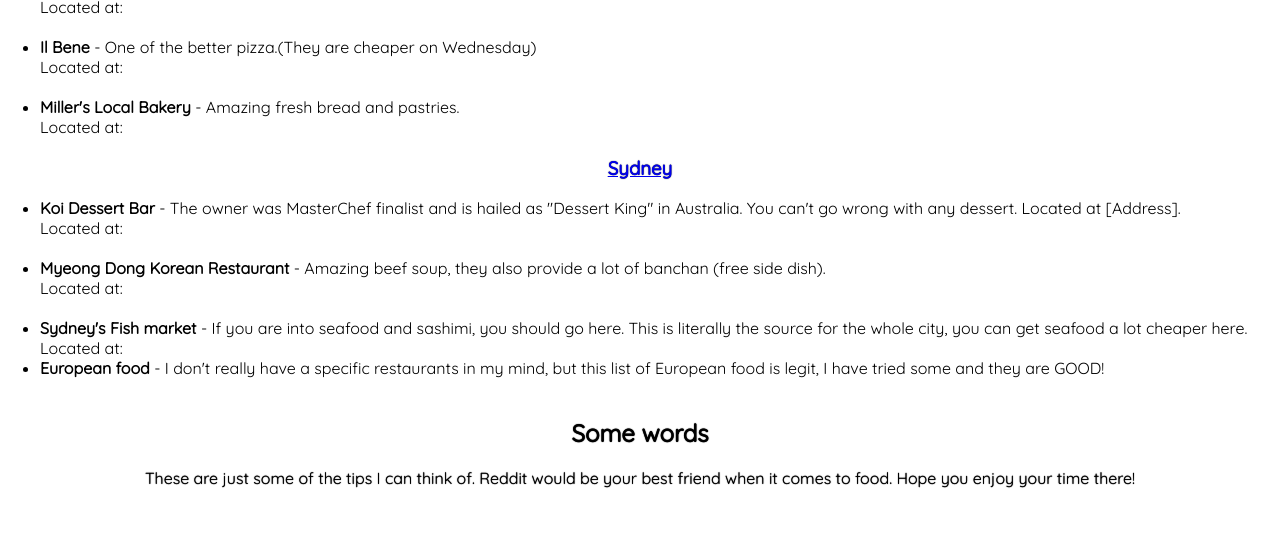
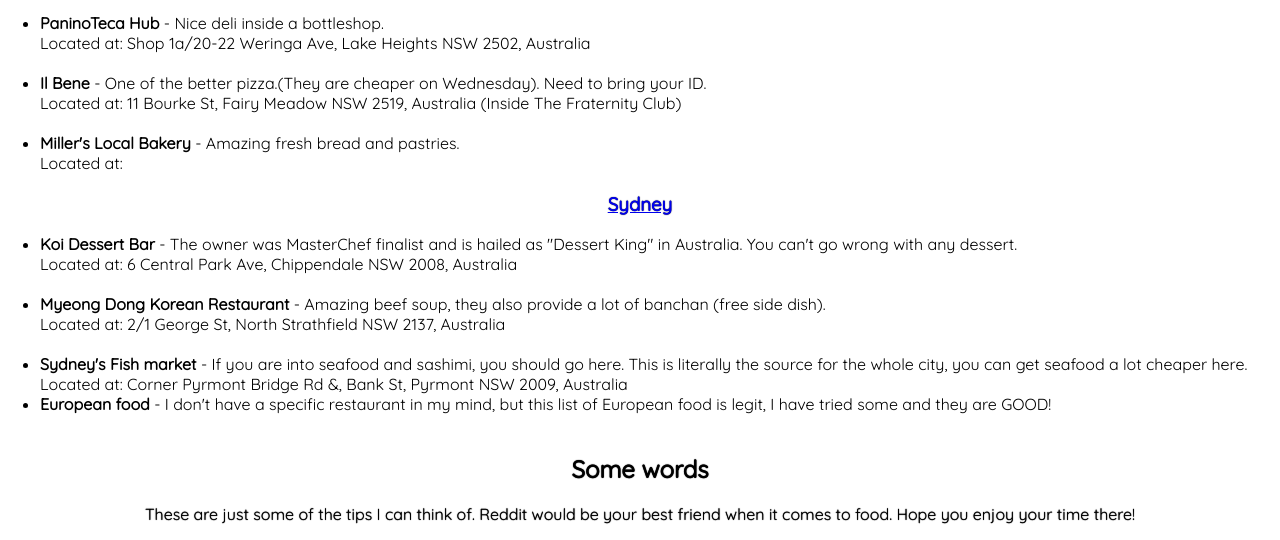
Before and after one commit to PTP0411/Wollongong, a website built with Vite: page food.html in a window 1280 px wide. Shown: the part 605-1145 px from the top of the page. Before the commit the page ends 1109 px from the top, so only its background shows below. Built offline with nearby package versions, Linux system fonts and the light colour scheme.

Commit message:
Update food.html

```diff
--- a/food.html
+++ b/food.html
@@ -29,7 +29,7 @@
         <h2>How to Search for Restaurants</h2>
         <p>Finding a good restaurant can be overwhelming, but here are some simple tips to help you:</p>
         <ul class = "recs">
-            <li>Use Reddit. Yep, you heard me right. Reddit consists of real users that will share real experiences to get your food. If you want to find restaurants in general, just search "Eat in Sydney Reddit".
+            <li>Use Reddit. Yep, you heard me right. Reddit consists of real users who share real experiences to get your food. If you want to find restaurants in general, just search "Eat in (place) Reddit".
                 You can be more detailed on how you search. Like Italian, Korean, Chinese, etc. Reddit has it all!
             </li><br>
             <li>Check out TikTok. I find TikTok to be more organic compared to Instagram, and TikTok's search algorithm is much better.</li>
@@ -42,6 +42,7 @@
     <section class="restaurant-recs">
         <h2>My Top Restaurant Picks</h2>
         <p>Here are some of the best places to eat in both Wollongong and Sydney (my opinion, but of course they are correct):</p>
+        <p>Press on the restaurant's name to see their website/instagram.</p>
 
         <!-- Wollongong Recommendations -->
         <h3><a href = "https://www.reddit.com/r/wollongong/comments/1385ehd/what_are_your_favourite_eateries_in_the/" target = "_blank">Wollongong</h3>
@@ -53,12 +54,12 @@
             <br>
             <li>
                 <strong><a href ="https://www.instagram.com/paninotecahub/?hl=en" target="_blank">PaninoTeca Hub</a></strong> - Nice deli inside a bottleshop.<br>
-                Located at:
+                Located at: Shop 1a/20-22 Weringa Ave, Lake Heights NSW 2502, Australia
             </li>
             <br>
             <li>
-                <strong><a href="https://www.fraternityclub.com.au/il-bene/" target="_blank">Il Bene</a></strong> - One of the better pizza.(They are cheaper on Wednesday)<br>
-                Located at:
+                <strong><a href="https://www.fraternityclub.com.au/il-bene/" target="_blank">Il Bene</a></strong> - One of the better pizza.(They are cheaper on Wednesday). Need to bring your ID.<br>
+                Located at: 11 Bourke St, Fairy Meadow NSW 2519, Australia (Inside The Fraternity Club)
             </li>
             <br>
             <li>
@@ -72,22 +73,22 @@
         <ul class = "recs">
             <li>
                 <strong><a href="https://www.koidessertbar.com.au/" target="_blank"> Koi Dessert Bar</a></strong> - The owner was MasterChef finalist and is hailed as "Dessert King" in Australia. You can't go
-                wrong with any dessert. Located at [Address].<br>
-                Located at:
+                wrong with any dessert.<br>
+                Located at: 6 Central Park Ave, Chippendale NSW 2008, Australia
             </li>
             <br>
             <li>
                 <strong><a href = "https://www.instagram.com/myeongdong_northstrathfield/?hl=en" target="_blank" >Myeong Dong Korean Restaurant</a></strong> - Amazing beef soup, they also provide a lot of banchan (free side dish).<br>
-                Located at:
+                Located at: 2/1 George St, North Strathfield NSW 2137, Australia
             </li>
             <br>
             <li>
                 <strong><a href="https://www.sydneyfishmarket.com.au/" target="_blank">Sydney's Fish market</a></strong> - If you are into seafood and sashimi, you should go here. This is literally the source for the whole city, you can get seafood a lot cheaper here.<br>
-                Located at:
+                Located at: Corner Pyrmont Bridge Rd &, Bank St, Pyrmont NSW 2009, Australia
             </li>
             <li>
                 <strong><a href = "https://www.reddit.com/r/sydney/comments/sz2ao0/some_of_the_best_authentic_european/" target="_blank">European food</a></strong> -
-                I don't really have a specific restaurants in my mind, but this list of European food is legit, I have tried some and they are GOOD!
+                I don't have a specific restaurant in my mind, but this list of European food is legit, I have tried some and they are GOOD!
             </li>
             <br>
         </ul>
```
